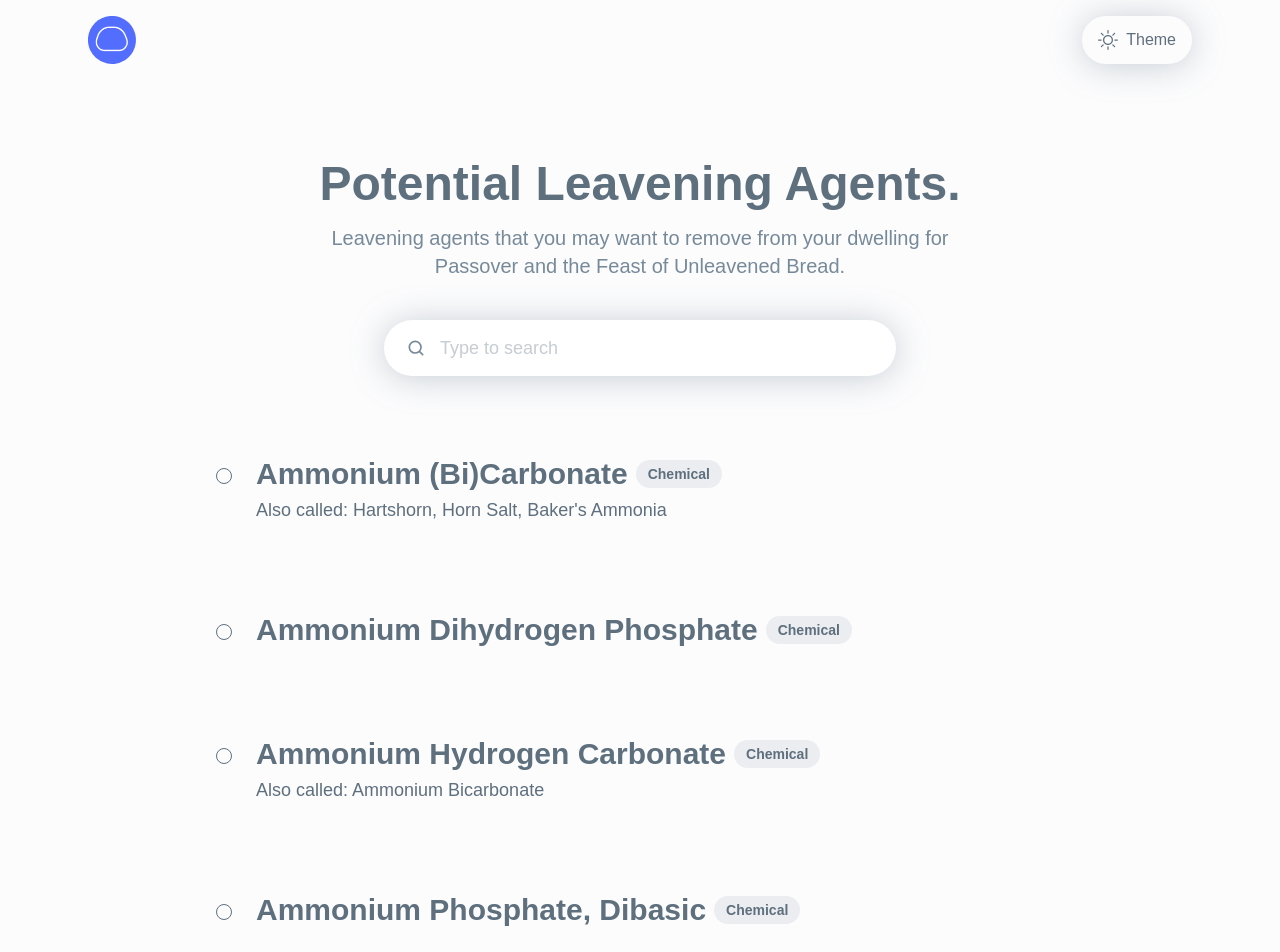
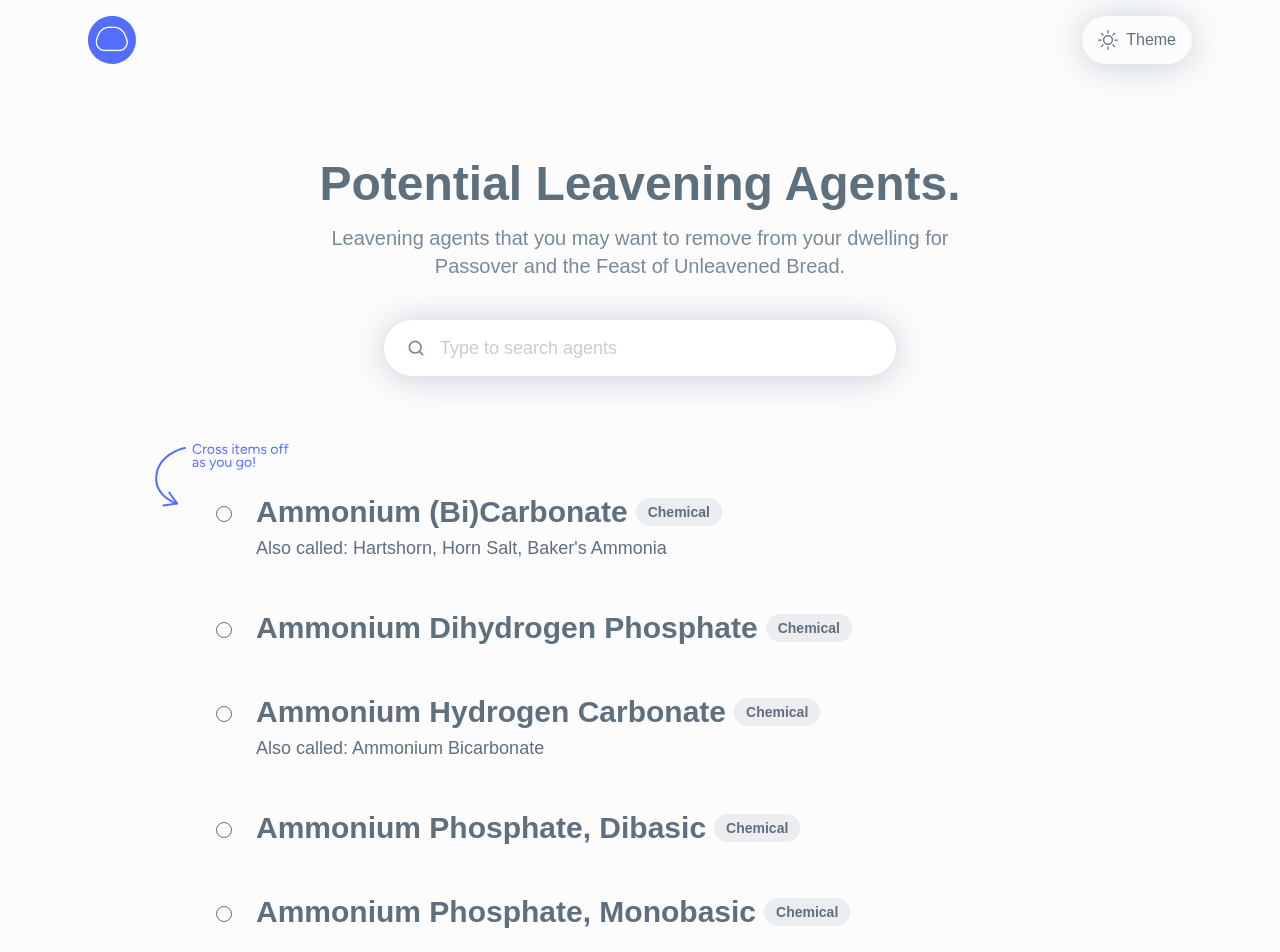
Before and after one commit to leaveningagents/leaveningagents.github.io, a SvelteKit app: page / in a window 1280 px wide. Shown: the top 952 px of the page. Built offline with nearby package versions, Linux system fonts and the light colour scheme; a small style sheet from the web is missing.

Commit message:
Add prompt letting visitors know that they can cross items off

```diff
--- a/src/routes/+page.svelte
+++ b/src/routes/+page.svelte
@@ -41,14 +41,17 @@
       <h2 class="text-xl mt-4 text-light-53 dark:text-dark-80">Leavening agents that you may want to remove from your dwelling for Passover and the Feast of Unleavened Bread.</h2>
       <!-- Search bar -->
       <div class="flex flex-auto max-w-lg relative mt-10 mx-auto">
-        <input class="flex flex-auto w-full text-base md:text-lg text-light-43 dark:text-dark-90 dark:text-white bg-white dark:bg-dark-24 rounded-full pl-12 md:pl-14 pr-6 py-3.5 shadow-light dark:shadow-dark focus:border-light-53 focus:ring-0 focus:outline-none placeholder:text-light-80 placeholder:dark:text-dark-40 placeholder:font-medium" placeholder="Type to search" bind:value={searchTerms} on:input={searchAgents}>
+        <input class="flex flex-auto w-full text-base md:text-lg text-light-43 dark:text-dark-90 dark:text-white bg-white dark:bg-dark-24 rounded-full pl-12 md:pl-14 pr-6 py-3.5 shadow-light dark:shadow-dark focus:border-light-53 focus:ring-0 focus:outline-none placeholder:text-light-80 placeholder:dark:text-dark-40 placeholder:font-medium" placeholder="Type to search agents" bind:value={searchTerms} on:input={searchAgents}>
         <svg xmlns="http://www.w3.org/2000/svg" class="absolute inset-y-1 my-auto h-12 w-12 fill-light-53 dark:fill-dark-80 px-3.5 ml-2" viewBox="0 0 24 24"><g data-name="Layer 2"><g data-name="search"><rect width="24" height="24" opacity="0"/><path d="M20.71 19.29l-3.4-3.39A7.92 7.92 0 0 0 19 11a8 8 0 1 0-8 8 7.92 7.92 0 0 0 4.9-1.69l3.39 3.4a1 1 0 0 0 1.42 0 1 1 0 0 0 0-1.42zM5 11a6 6 0 1 1 6 6 6 6 0 0 1-6-6z"/></g></g></svg>
       </div>
     </div>
     <!-- Agents list -->
-    {#each Object.values(filteredAgents) as agent (agent.id)}
-      <Agent agent={agent}/>
-    {/each}
+    <div class="static mt-10">
+      <img class="relative fixed top-2 lg:top-4 -left-6 lg:-left-16 w-auto h-auto" src="prompt.svg" alt="Cross off items as you go!"/>
+      {#each Object.values(filteredAgents) as agent (agent.id)}
+        <Agent agent={agent}/>
+      {/each}
+    </div>
   </div>
   <!-- Footer -->
   <footer class="flex text-center py-8 px-6 mt-10">
--- a/src/routes/agent.svelte
+++ b/src/routes/agent.svelte
@@ -12,8 +12,8 @@
 </script>
 
 <!-- svelte-ignore a11y-click-events-have-key-events -->
-<div id="id{agent.id}" class="flex cursor-pointer" on:click={toggleDone}>
-  <div class="flex flex-row align-center mt-20">
+<div id="id{agent.id}" class="flex cursor-pointer {agent.id != 0 ? 'mt-10' : ''}" on:click={toggleDone}>
+  <div class="flex flex-row align-center">
     <div class="flex">
       <span class="w-4 h-4 rounded-full mt-3 mr-6 {indicatorDoneClasses}"></span>
     </div>
```
Also changed, not shown: static/prompt.svg (added).
